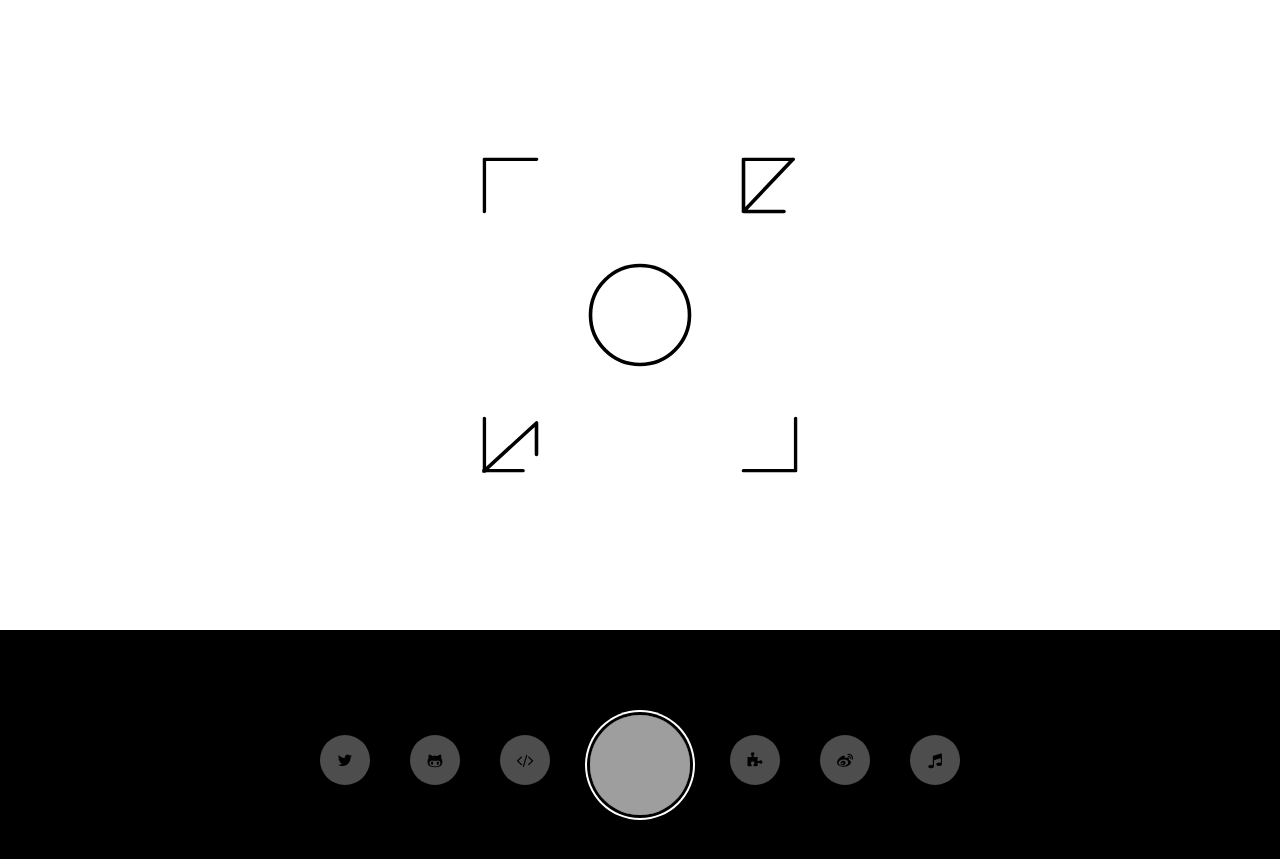
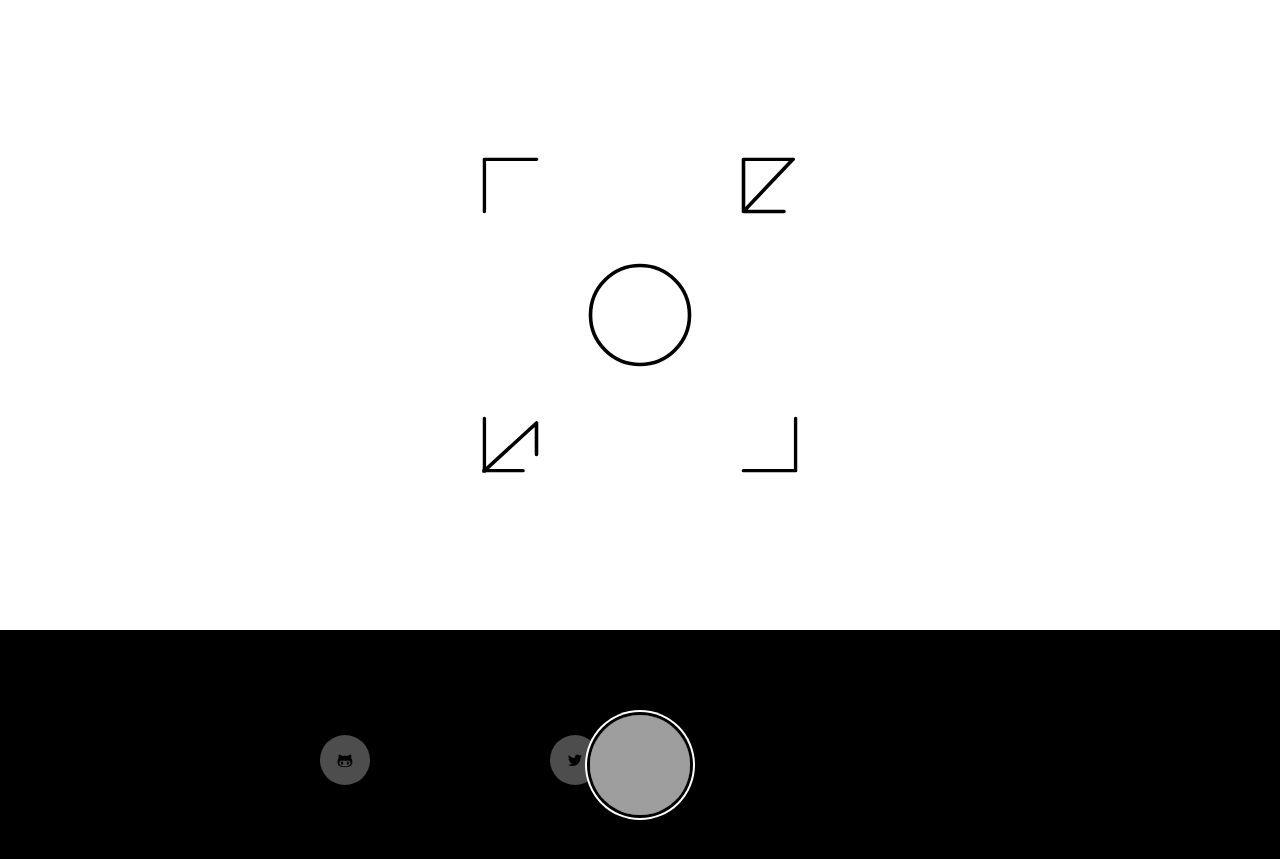
Before and after one commit to humyna/humyna.github.io, a Jekyll site: the page built from index.html, in a window 1280 px wide. Shown: the top 859 px of the page. Built offline with Jekyll 4.4.1, drawn with Linux system fonts in a browser that asks for light colours; nearby versions of some CDN libraries; some web fonts are replaced; grey boxes are pictures that could not be loaded.

Commit message:
change index desc

```diff
--- a/_config.yml
+++ b/_config.yml
@@ -19,9 +19,6 @@ fragmenturl: /fragment/
 avatar: //tva2.sinaimg.cn/crop.0.0.640.640.300/837c3916jw8f3phjbg2fij20hs0hsmxf.jpg
 email: hufo125@gmail.com
 github: https://github.com/humyna
-weibo: http://tec.zoio.info
-twitter: http://tec.zoio.info
-music: http://tec.zoio.info
 
 # Logo setting
 logocolor: '#000'
--- a/_includes/info.html
+++ b/_includes/info.html
@@ -2,13 +2,9 @@
   <div class="info-content">
     <img class="info-avatar" src="{{site.avatar}}" />
     <div class="info-link">
-      <a class="info-icon extra" href="{{site.twitter}}"><i class="fa fa-twitter"></i></a>
       <a class="info-icon extra" href="{{site.github}}" target="_blank"><i class="fa fa-github-alt"></i></a>
-      <a class="info-icon" href="{{site.codeurl}}"><i class="fa fa-code"></i></a>
       <div style="width: 100px; height: 100px; float: left; margin: 0 20px;"></div>
-      <a class="info-icon" href="{{site.fragmenturl}}"><i class="fa fa-puzzle-piece"></i></a>
-      <a class="info-icon extra" href="{{site.weibo}}" target="_blank"><i class="fa fa-weibo"></i></a>
-      <a class="info-icon extra" href="{{site.music}}" target="_blank"><i class="fa fa-music"></i></a>
+     <a class="info-icon extra" href="{{site.twitter}}"><i class="fa fa-twitter"></i></a>
     </div>
   </div>
 </section>
```
